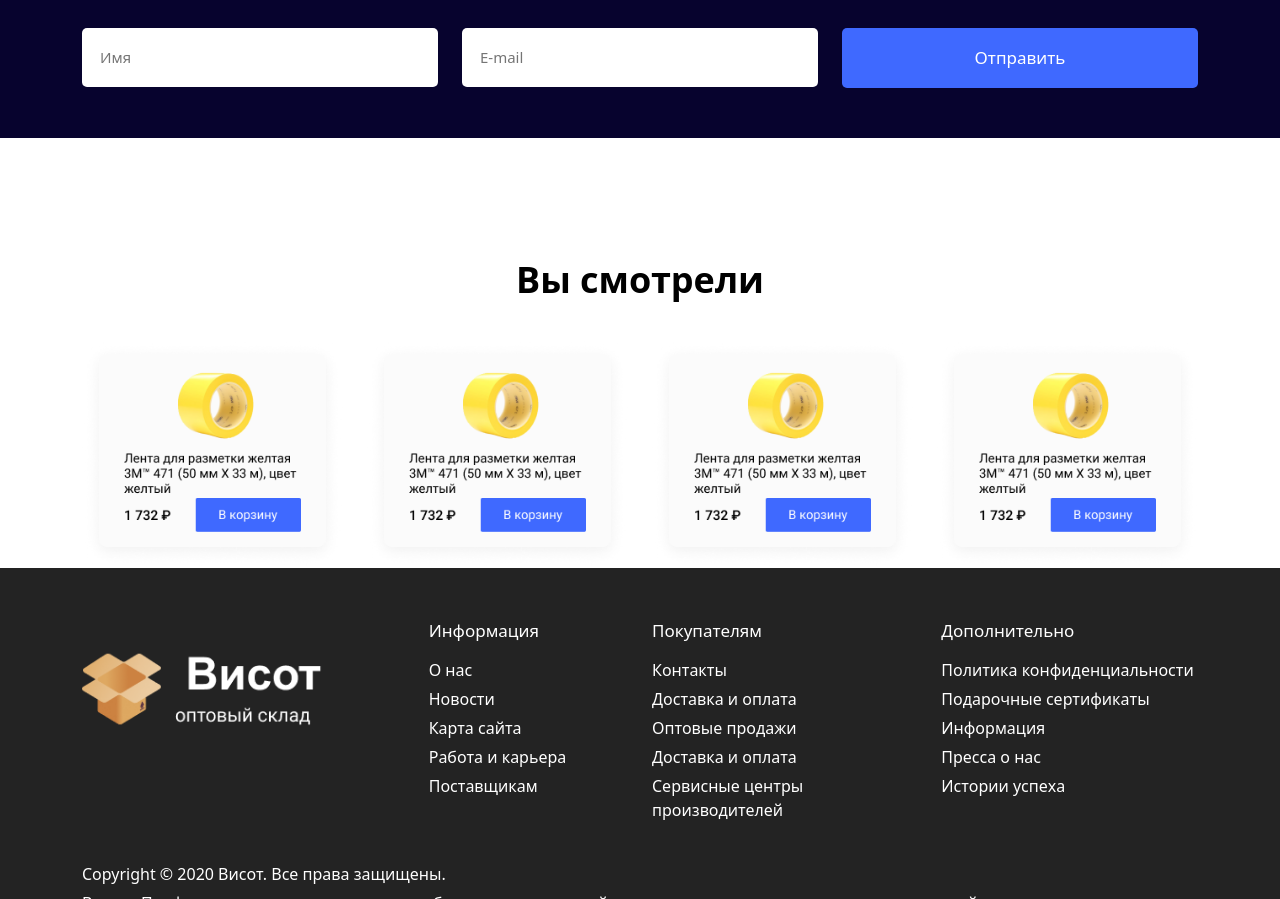
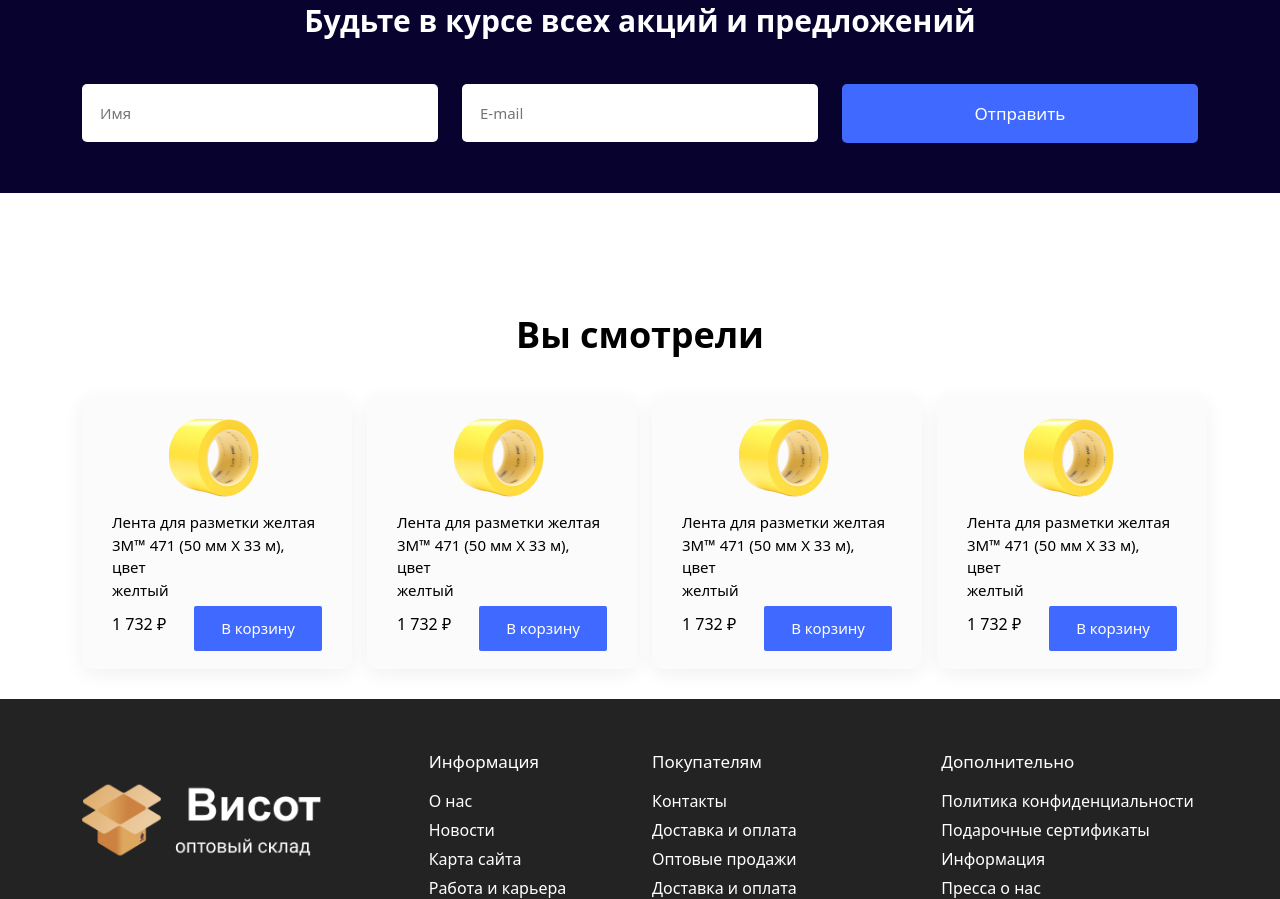
Before and after one commit to Ubaydullayev-Quvonchbek/Chalange-Quvonchbek, a plain HTML site: page index.html in a window 1280 px wide. Shown: the part 3727-4626 px from the top of the page. Drawn offline with nearby package versions, Linux system fonts and the light colour scheme.

Commit message:
Team Quvonchbek

```diff
--- a/index.css
+++ b/index.css
@@ -340,43 +340,44 @@ p {
     margin-bottom: 45px;
 }
 
+.Лента {
+    font-weight: 400;
+    font-size: 15px;
+    color: #000000;
+}
 
+.card-top {
+    text-align: center;
+}
 
+.cardgr {
+    width: 270px;
+    background: #FBFBFB;
+    box-shadow: 0px 5px 20px rgba(0, 0, 0, 0.06);
+    border-radius: 10px;
+    padding: 0 30px 18px 30px;
+    margin-bottom: 30px;
+}
 
+.seven {
+    font-weight: 500;
+    font-size: 16px;
+    color: #000000;
+}
 
+.корзинуs {
+    font-weight: 400;
+    font-size: 15px;
+    color: #FFFFFF;
+    background: #3F69FF;
+    border-radius: 2px;
+    padding: 11px 27px;
+    border: none;
+}
 
-
-
-
-
-
-
-
-
-
-
-
-
-
-
-
-
-
-
-
-
-
-
-
-
-
-
-
-
-
-
-
-
+.card-foot {
+    margin-top: 5px;
+}
 
 @media (max-width: 575px) {
     .Безупречные {
@@ -681,4 +682,32 @@ p {
     .grfre {
         margin-bottom: 20px;
     }
+
+    .Лента {
+        font-weight: 400;
+        font-size: 15px;
+        color: #000000;
+    }
+
+    .seven {
+        font-weight: 500;
+        font-size: 12px;
+        margin: 0;
+        color: #000000;
+    }
+
+    .cardgr {
+        width: 100%;
+        height: auto;
+        padding: 0 8px 18px 8px;
+    }
+
+    .корзинуs {
+        font-weight: 500;
+        font-size: 9px;
+        color: #FFFFFF;
+        background: #3F69FF;
+        border-radius: 2px;
+        padding: 6px 9px;
+    }
 }
--- a/index.html
+++ b/index.html
@@ -478,10 +478,10 @@
                         alt="">
                 </div>
                 <div class="col-6 col-sm-2 d-flex align-items-center">
-                    <img width="100%" src="./img/image 14.png" alt="">
+                    <img width="100%" style="margin-bottom: 90px;" src="./img/image 14.png" alt="">
                 </div>
                 <div class="col-6 col-sm-2 d-flex align-items-center">
-                    <img width="100%" src="./img/image 15.png" alt="">
+                    <img width="100%" style="margin-bottom: 90px;" src="./img/image 15.png" alt="">
                 </div>
             </div>
             <div class="row justify-content-evenly dggg">
@@ -493,10 +493,10 @@
                         alt="">
                 </div>
                 <div class="col-6 col-sm-2 d-flex align-items-center">
-                    <img width="100%" src="./img/image 14.png" alt="">
+                    <img width="100%" style="margin-bottom: 90px;" src="./img/image 14.png" alt="">
                 </div>
                 <div class="col-6 col-sm-2 d-flex align-items-center">
-                    <img width="100%" src="./img/image 15.png" alt="">
+                    <img width="100%" style="margin-bottom: 90px;" src="./img/image 15.png" alt="">
                 </div>
             </div>
         </div>
@@ -530,24 +530,91 @@
                     <h1 class="def">Вы смотрели</h1>
                 </div>
             </div>
-            <div class="row">
+            <div class="row justify-content-between">
                 <div class="col-6 d-block d-sm-none">
-                    <img width="100%" src="./img/Group 82 res.png" alt="">
+                    <div class="cardgr">
+                        <div class="card-top">
+                            <img width="100%" src="./img/bez res.png" alt="">
+                        </div>
+                        <div class="card-bosy">
+                            <p class="Лента">Лента для <br> разметки желтая <br> (50 мм Х 33 м)</p>
+                        </div>
+                        <div class="card-foot d-flex justify-content-between align-items-center">
+                            <h1 class="seven">1 732 ₽</h1>
+                            <button class="корзинуs">В корзину</button>
+                        </div>
+                    </div>
                 </div>
                 <div class="col-6 d-block d-sm-none">
-                    <img width="100%" src="./img/Group 82 res.png" alt="">
+                    <div class="cardgr">
+                        <div class="card-top">
+                            <img width="100%" src="./img/bez res.png" alt="">
+                        </div>
+                        <div class="card-bosy">
+                            <p class="Лента">Лента для <br> разметки желтая <br> (50 мм Х 33 м)</p>
+                        </div>
+                        <div class="card-foot d-flex justify-content-between align-items-center">
+                            <h1 class="seven">1 732 ₽</h1>
+                            <button class="корзинуs">В корзину</button>
+                        </div>
+                    </div>
+                </div>
+
+                <div class="col-3 d-none d-sm-block">
+                    <div class="cardgr">
+                        <div class="card-top">
+                            <img src="./img/bez.png" alt="">
+                        </div>
+                        <div class="card-bosy">
+                            <p class="Лента">Лента для разметки желтая <br class="d-none d-sm-block"> 3M™ 471 (50 мм Х 33 м), цвет <br class="d-none d-sm-block"> желтый</p>
+                        </div>
+                        <div class="card-foot d-flex justify-content-between align-items-center">
+                            <h1 class="seven">1 732 ₽</h1>
+                            <button class="корзинуs">В корзину</button>
+                        </div>
+                    </div>
                 </div>
                 <div class="col-3 d-none d-sm-block">
-                    <img width="100%" src="./img/Group 51.png" alt="">
+                    <div class="cardgr">
+                        <div class="card-top">
+                            <img src="./img/bez.png" alt="">
+                        </div>
+                        <div class="card-bosy">
+                            <p class="Лента">Лента для разметки желтая <br class="d-none d-sm-block"> 3M™ 471 (50 мм Х 33 м), цвет <br class="d-none d-sm-block"> желтый</p>
+                        </div>
+                        <div class="card-foot d-flex justify-content-between align-items-center">
+                            <h1 class="seven">1 732 ₽</h1>
+                            <button class="корзинуs">В корзину</button>
+                        </div>
+                    </div>
                 </div>
                 <div class="col-3 d-none d-sm-block">
-                    <img width="100%" src="./img/Group 51.png" alt="">
+                    <div class="cardgr">
+                        <div class="card-top">
+                            <img src="./img/bez.png" alt="">
+                        </div>
+                        <div class="card-bosy">
+                            <p class="Лента">Лента для разметки желтая <br class="d-none d-sm-block"> 3M™ 471 (50 мм Х 33 м), цвет <br class="d-none d-sm-block"> желтый</p>
+                        </div>
+                        <div class="card-foot d-flex justify-content-between align-items-center">
+                            <h1 class="seven">1 732 ₽</h1>
+                            <button class="корзинуs">В корзину</button>
+                        </div>
+                    </div>
                 </div>
                 <div class="col-3 d-none d-sm-block">
-                    <img width="100%" src="./img/Group 51.png" alt="">
-                </div>
-                <div class="col-3 d-none d-sm-block">
-                    <img width="100%" src="./img/Group 51.png" alt="">
+                    <div class="cardgr">
+                        <div class="card-top">
+                            <img src="./img/bez.png" alt="">
+                        </div>
+                        <div class="card-bosy">
+                            <p class="Лента">Лента для разметки желтая <br class="d-none d-sm-block"> 3M™ 471 (50 мм Х 33 м), цвет <br class="d-none d-sm-block"> желтый</p>
+                        </div>
+                        <div class="card-foot d-flex justify-content-between align-items-center">
+                            <h1 class="seven">1 732 ₽</h1>
+                            <button class="корзинуs">В корзину</button>
+                        </div>
+                    </div>
                 </div>
             </div>
         </div>
```
Also changed, not shown: img/bez res.png (added), img/bez.png (added).
